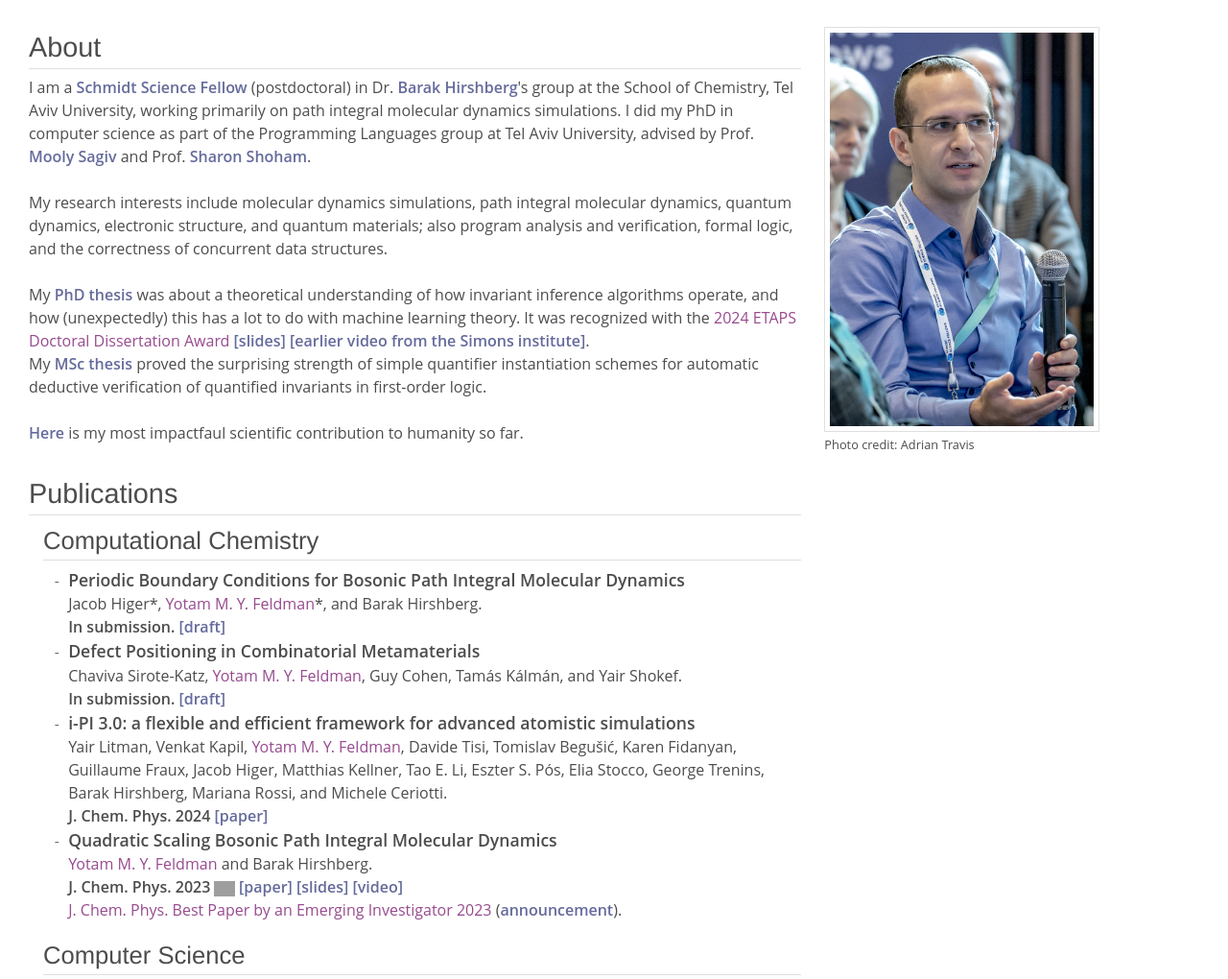
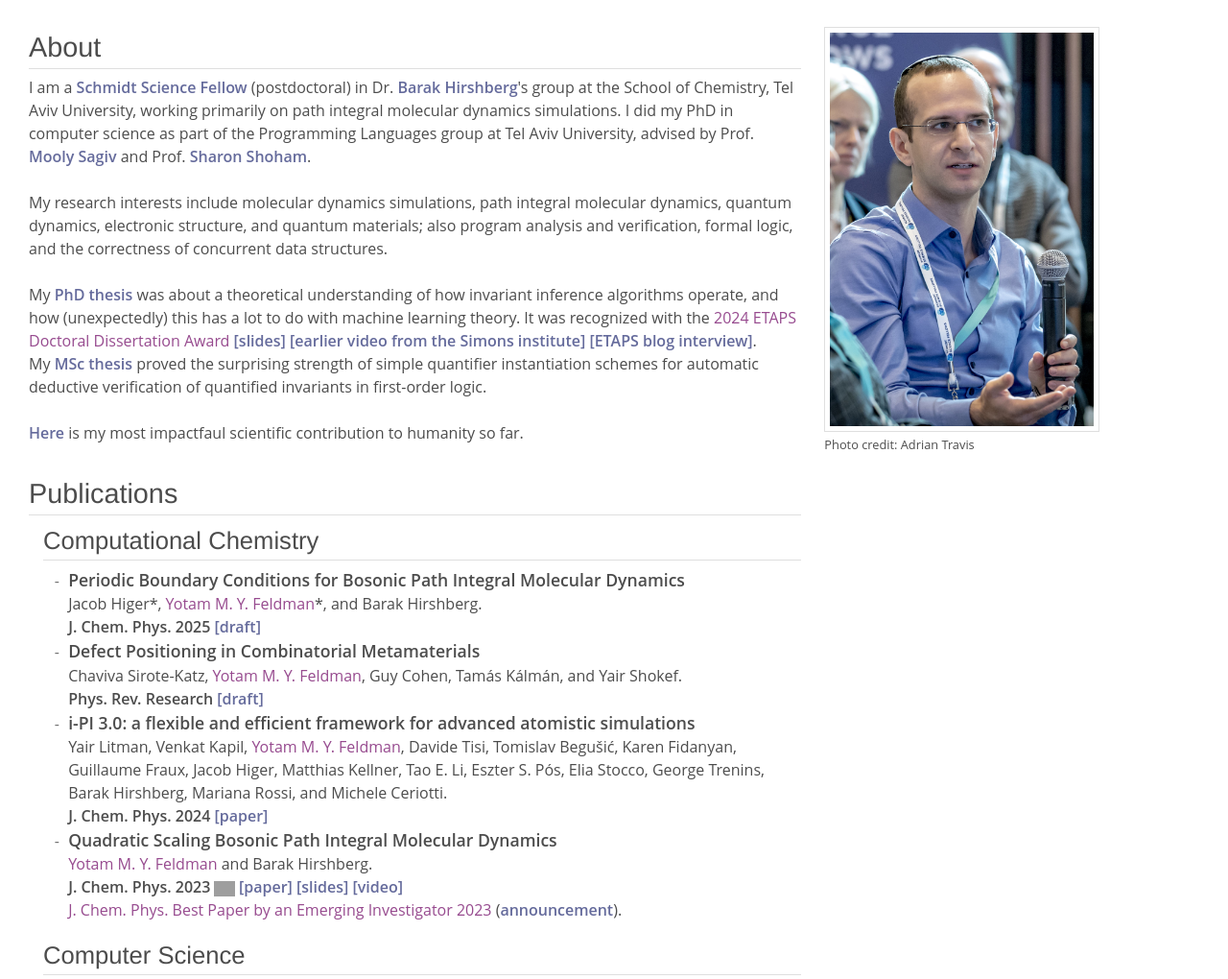
Before and after one commit to yotamfe/yotamfe.github.io, a plain HTML site: page index.html in a window 1280 px wide. Shown: the part 77-1097 px from the top of the page at 96% size. Drawn offline with nearby package versions, Linux system fonts and the light colour scheme; grey boxes are pictures that could not be loaded; a web font is replaced by a local one.

Commit message:
two papers published

```diff
--- a/index.html
+++ b/index.html
@@ -40,7 +40,7 @@
             <br><br>
             My <a href="assets/phd_thesis/phd_thesis.pdf">PhD thesis</a> was about a theoretical understanding of how invariant inference algorithms operate, and how (unexpectedly) this has a lot to do with machine learning theory. It was recognized with the <span class="brag">2024 ETAPS Doctoral Dissertation Award</span>
             <a href="assets/phd_thesis/inference-complexity-thesis24-etaps.pptx">[slides]
-            <a href="https://www.youtube.com/watch?v=g1NSjTEXzLc">[earlier video from the Simons institute]</a>.
+            <a href="https://www.youtube.com/watch?v=g1NSjTEXzLc">[earlier video from the Simons institute]</a> <a href="https://etaps.org/blog/034-yotam-feldman">[ETAPS blog interview]</a>.
 
             <br>
             My <a href="assets/msc_thesis/msc_thesis.pdf">MSc thesis</a> proved the surprising strength of simple quantifier instantiation schemes for automatic deductive verification of quantified invariants in first-order logic.
@@ -66,9 +66,9 @@
                                 <br>
                                 <span class="paper-authors">Jacob Higer*, <span class="me">Yotam M. Y. Feldman</span>*, and Barak Hirshberg.</span>
                                 <br>
-                                <span class="paper-venue">In submission.</span>
+                                <span class="paper-venue">J. Chem. Phys. 2025</span>
                                 <span class="paper-details">
-                                    <a href="https://arxiv.org/pdf/2501.17618" target="_blank">[draft]</a>
+                                    <a href="https://doi.org/10.1063/5.0265906" target="_blank">[draft]</a>
                                 </span>
                             </li>
                             <li id="metamaterials-defects">
@@ -76,9 +76,9 @@
                                 <br>
                                 <span class="paper-authors">Chaviva Sirote-Katz, <span class="me">Yotam M. Y. Feldman</span>, Guy Cohen, Tamás Kálmán, and Yair Shokef.</span>
                                 <br>
-                                <span class="paper-venue">In submission.</span>
+                                <span class="paper-venue">Phys. Rev. Research</span>
                                 <span class="paper-details">
-                                    <a href="https://arxiv.org/pdf/2412.01227" target="_blank">[draft]</a>
+                                    <a href="https://doi.org/10.1103/mvrj-b33t" target="_blank">[draft]</a>
                                 </span>
                             </li>
                             <li id="ipi3.0">
```
